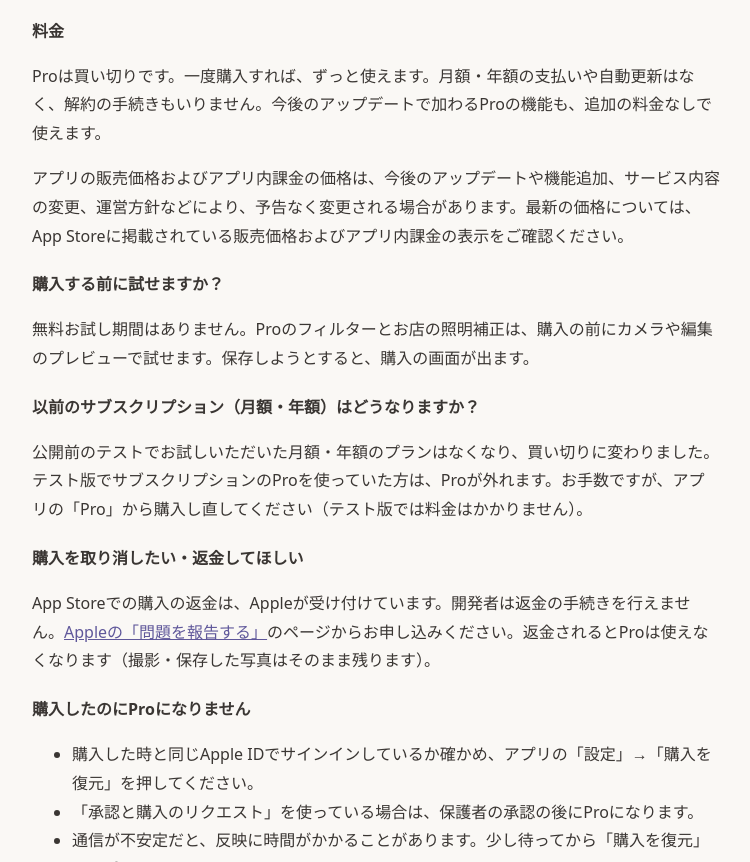
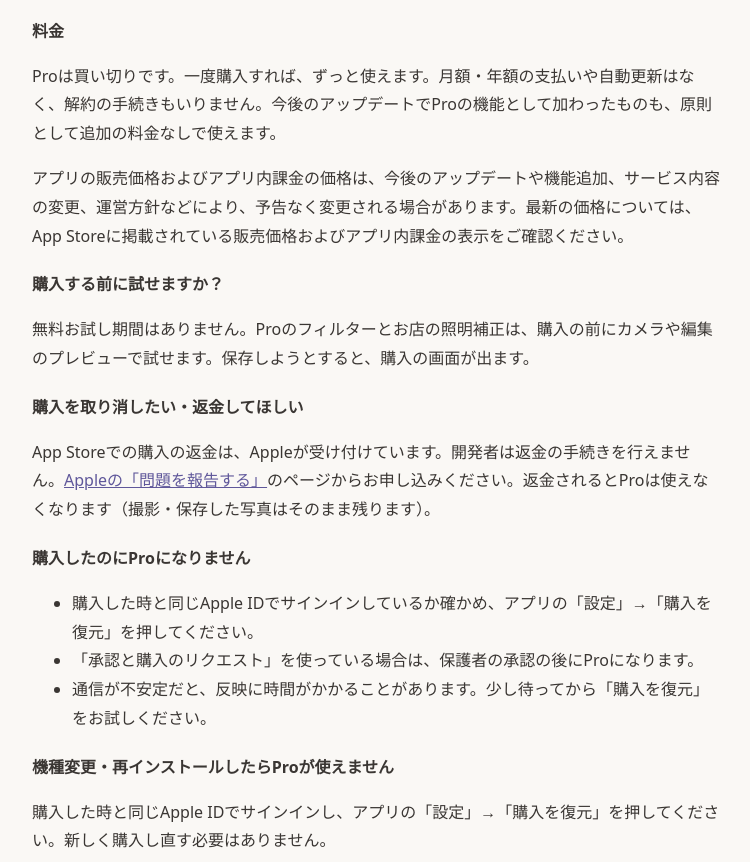
Before and after one commit to itmnrg/itmnrg.github.io, a plain HTML site: page hayumi/index.html in a window 1280 px wide. Shown: the part 3478-4340 px from the top of the page, without its empty margins (264-1014 px from the left). Drawn offline with Linux system fonts and the light colour scheme.

Commit message:
Hayumi: 追加機能の表現を「原則として」に、テスト向けの質問を削除
Co-Authored-By: Claude Opus 5.5 <noreply@anthropic.com>

```diff
--- a/hayumi/index.html
+++ b/hayumi/index.html
@@ -95,14 +95,11 @@
 <p>全シーンの全フィルター、高画質（48MP）、4K・60fpsの動画（録画時間の制限なし）、部分補正、一括補正、画質の自動補正、パノラマ保存（2〜5枚に分割）が使えます。無料でも、各シーン2種のフィルター、SNSサイズでの保存、30秒までの動画が使えます。広告はどちらも表示しません。</p>
 
 <h3>料金</h3>
-<p>Proは買い切りです。一度購入すれば、ずっと使えます。月額・年額の支払いや自動更新はなく、解約の手続きもいりません。今後のアップデートで加わるProの機能も、追加の料金なしで使えます。</p>
+<p>Proは買い切りです。一度購入すれば、ずっと使えます。月額・年額の支払いや自動更新はなく、解約の手続きもいりません。今後のアップデートでProの機能として加わったものも、原則として追加の料金なしで使えます。</p>
 <p>アプリの販売価格およびアプリ内課金の価格は、今後のアップデートや機能追加、サービス内容の変更、運営方針などにより、予告なく変更される場合があります。最新の価格については、App Storeに掲載されている販売価格およびアプリ内課金の表示をご確認ください。</p>
 
 <h3>購入する前に試せますか？</h3>
 <p>無料お試し期間はありません。Proのフィルターとお店の照明補正は、購入の前にカメラや編集のプレビューで試せます。保存しようとすると、購入の画面が出ます。</p>
-
-<h3>以前のサブスクリプション（月額・年額）はどうなりますか？</h3>
-<p>公開前のテストでお試しいただいた月額・年額のプランはなくなり、買い切りに変わりました。テスト版でサブスクリプションのProを使っていた方は、Proが外れます。お手数ですが、アプリの「Pro」から購入し直してください（テスト版では料金はかかりません）。</p>
 
 <h3>購入を取り消したい・返金してほしい</h3>
 <p>App Storeでの購入の返金は、Appleが受け付けています。開発者は返金の手続きを行えません。<a href="https://reportaproblem.apple.com/">Appleの「問題を報告する」</a>のページからお申し込みください。返金されるとProは使えなくなります（撮影・保存した写真はそのまま残ります）。</p>
```
Also changed, not shown: hayumi/terms.html (+1 -1 lines).
